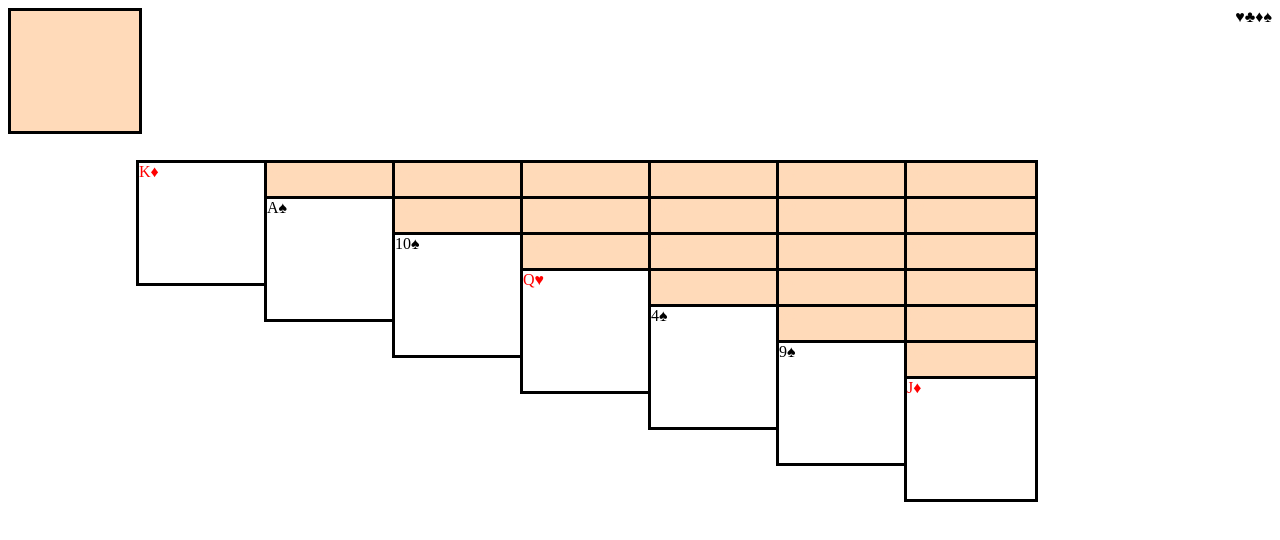
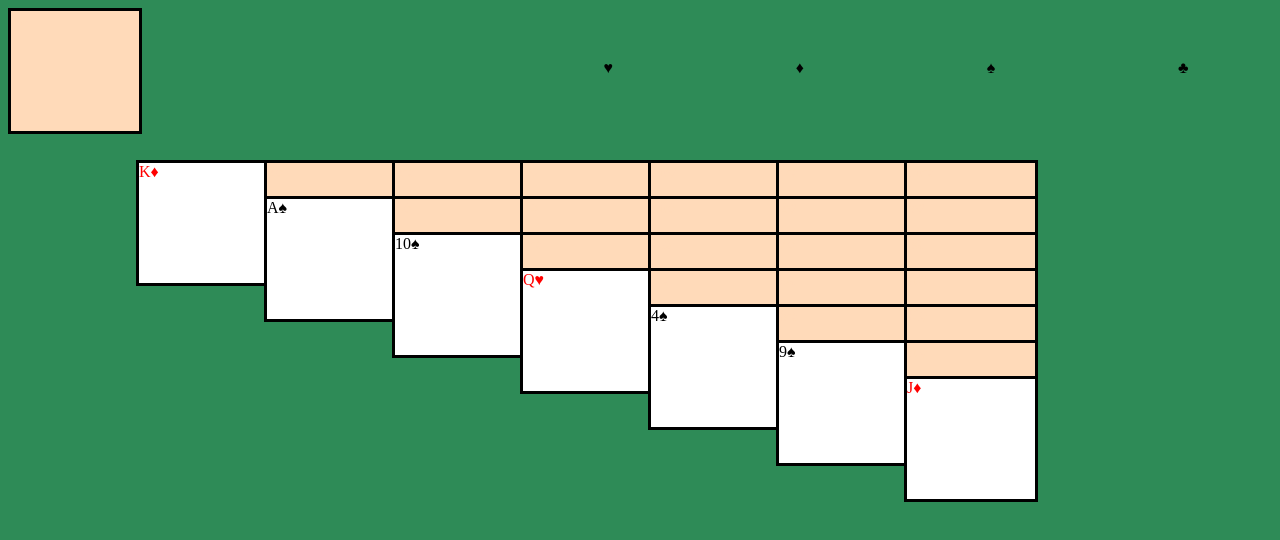
Before and after one commit to elliefarrer/solitaire, a plain HTML site: page index.html in a window 1280 px wide. Drawn offline with nearby package versions, Linux system fonts and the light colour scheme.

Commit message:
Cards in the columns now move to their relevant bank at the top when double clicked

```diff
--- a/css/deleteme.css
+++ b/css/deleteme.css
@@ -1,5 +1,22 @@
+body {
+  background-color: seagreen;
+  /* background-color: honeydew; */
+}
+
 h1 {
   color: pink;
+}
+
+.top {
+  height: 10vh;
+  display: flex;
+  justify-content: space-between;
+}
+
+.remaining-cards {
+  width: 40vw;
+  height: 10vh;
+  margin: 0;
 }
 
 .remaining-cards-back {
@@ -15,8 +32,13 @@ h1 {
 }
 
 .found-cards {
+  width: 60vw;
+  position: absolute;
+  right: 0;
   display: flex;
-  justify-content: flex-end;
+  justify-content: space-around;
+  align-items: center;
+  height: 15vh;
 }
 
 .columns-container {
--- a/index.html
+++ b/index.html
@@ -9,7 +9,7 @@
     <script src="js/app.js" charset="utf-8"></script>
   </head>
   <body>
-    <div class="bank">
+    <div class="top">
       <div class="remaining-cards">
         <div class="remaining-cards-back">
 
@@ -19,18 +19,7 @@
         </div>
       </div>
       <div class="found-cards">
-        <div class="found-hearts">
-          ♥︎
-        </div>
-        <div class="found-clubs">
-          ♣︎
-        </div>
-        <div class="found-diamonds">
-          ♦︎
-        </div>
-        <div class="found-spades">
-          ♠︎
-        </div>
+
       </div>
     </div>
     <div class="columns-container">
--- a/js/app.js
+++ b/js/app.js
@@ -102,6 +102,18 @@ pushToArray(columns, new CreateColumns(7, 'column 7', 7, 70, []));
 
 console.log('Columns are', columns);
 
+const banks = [];
+
+const heartsBank = { icon: '♥︎', suit: 'hearts', 1: false, 2: false, 3: false, 4: false, 5: false, 6: false, 7: false, 8: false, 9: false, 10: false, 11: false, 12: false, 13: false };
+const diamondsBank = { icon: '♦︎', suit: 'diamonds', 1: false, 2: false, 3: false, 4: false, 5: false, 6: false, 7: false, 8: false, 9: false, 10: false, 11: false, 12: false, 13: false };
+const spadesBank = { icon: '♠︎', suit: 'spades', 1: false, 2: false, 3: false, 4: false, 5: false, 6: false, 7: false, 8: false, 9: false, 10: false, 11: false, 12: false, 13: false };
+const clubsBank = { icon: '♣︎', suit: 'clubs', 1: false, 2: false, 3: false, 4: false, 5: false, 6: false, 7: false, 8: false, 9: false, 10: false, 11: false, 12: false, 13: false };
+
+pushToArray(banks, heartsBank);
+pushToArray(banks, diamondsBank);
+pushToArray(banks, spadesBank);
+pushToArray(banks, clubsBank);
+
 const flipCard = card => {
   if(!card.showFront) {
     card.showFront = true;
@@ -131,6 +143,7 @@ $(() => {
   const $columnsContainer = $('.columns-container');
   const $remainingCardsBack = $('.remaining-cards-back');
   const $remainingCardsFront = $('.remaining-cards-front');
+  const $foundCards = $('.found-cards');
 
   // $columnsContainer.append($('<div>Wew</div>'));
 
@@ -141,7 +154,7 @@ $(() => {
 
     for (let cardIndex = 0; cardIndex < column.initialNumber; cardIndex++) {
       console.log(cardIndex);
-      const $newCard = $(`<div class="card back ${deckOfCards[cardIndex].suit}" style="top: ${cardIndex * 200}%">${deckOfCards[cardIndex].name}</div>`);
+      const $newCard = $(`<div class="card back ${deckOfCards[cardIndex].suit}" style="top: ${cardIndex * 200}%" value="${deckOfCards[cardIndex].value}" suit="${deckOfCards[cardIndex].suit}">${deckOfCards[cardIndex].name}</div>`);
       pushToArray(column.cards, $newCard);
       appendElement($column, $newCard);
       deckOfCards = deckOfCards.filter(card => card.name !== deckOfCards[cardIndex].name);
@@ -161,7 +174,7 @@ $(() => {
   let remainingCardsFront = [];
 
   deckOfCards.forEach(card => {
-    const $newCard = $(`<div class="card back ${card.suit}">${card.name}</div>`);
+    const $newCard = $(`<div class="card back ${card.suit}" value="${card.value}" suit="${card.suit}">${card.name}</div>`);
     appendElement($remainingCardsBack, $newCard);
     pushToArray(remainingCardsBack, $newCard);
   });
@@ -195,4 +208,21 @@ $(() => {
       $remainingCardsFront.empty();
     }
   });
+
+
+  banks.forEach(bank => {
+    const $bank = $(`<div class="bank" id="${bank.suit}">${bank.icon}</div>`);
+    $bank.appendTo($foundCards);
+  });
+
+  const $card = $('.column .card');
+  console.log('card is', $card);
+
+  $card.dblclick(function() {
+    const $dblClicked = $(this);
+    const suit = $dblClicked.attr('suit');
+    $dblClicked.appendTo($(`#${suit}`));
+    $dblClicked.css({ top: 0 });
+    // console.log('this should go to', $(`#${$(this).id}`));
+  });
 });
```
